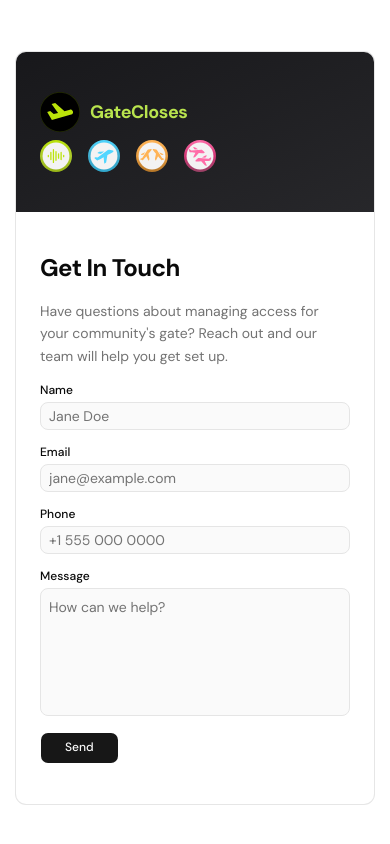
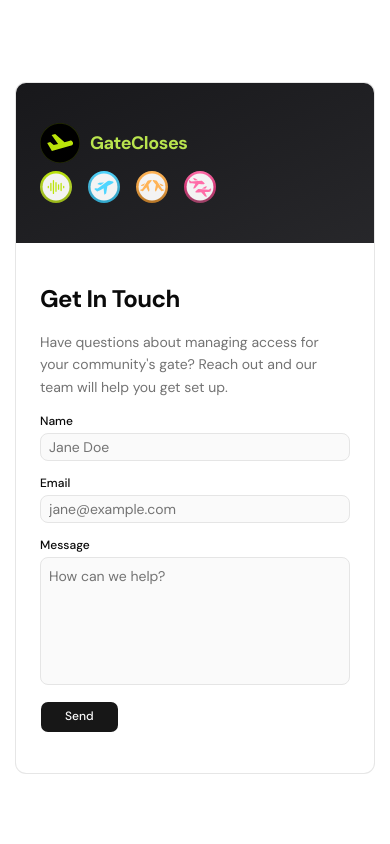
Before and after one commit to FORHU/gate-closes-landing, a Next.js app: page / in a window 390 px wide. Shown: the part 5403-6247 px from the top of the page. Built offline with nearby package versions, Linux system fonts and the light colour scheme.

Commit message:
delete: Phone field

```diff
--- a/components/contact/contact-form.tsx
+++ b/components/contact/contact-form.tsx
@@ -20,7 +20,6 @@ import { contactCopy } from "./contact-copy"
 const contactFormSchema = z.object({
   name: z.string().min(2, "Enter your name."),
   email: z.string().email("Enter a valid email address."),
-  phone: z.string().min(7, "Enter a valid phone number."),
   message: z.string().min(10, "Tell us a bit more about what you need."),
 })
 
@@ -31,7 +30,6 @@ function buildMailtoHref(values: ContactFormValues) {
   const body = [
     `Name: ${values.name}`,
     `Email: ${values.email}`,
-    `Phone: ${values.phone}`,
     "",
     values.message,
   ].join("\n")
@@ -43,7 +41,7 @@ function buildMailtoHref(values: ContactFormValues) {
 export function ContactForm() {
   const form = useForm<ContactFormValues>({
     resolver: zodResolver(contactFormSchema),
-    defaultValues: { name: "", email: "", phone: "", message: "" },
+    defaultValues: { name: "", email: "", message: "" },
   })
 
   function onSubmit(values: ContactFormValues) {
@@ -79,7 +77,6 @@ export function ContactForm() {
           )}
         />
 
-        <div className="grid gap-4 sm:grid-cols-2">
         <FormField
           control={form.control}
           name="email"
@@ -93,21 +90,6 @@ export function ContactForm() {
             </FormItem>
           )}
         />
-
-          <FormField
-            control={form.control}
-            name="phone"
-            render={({ field }) => (
-              <FormItem>
-                <FormLabel>Phone</FormLabel>
-                <FormControl>
-                  <Input type="tel" placeholder="+1 555 000 0000" {...field} />
-                </FormControl>
-                <FormMessage />
-              </FormItem>
-            )}
-          />
-        </div>
 
         <FormField
           control={form.control}
```
Lines whose indentation alone changed are shown as unchanged.
